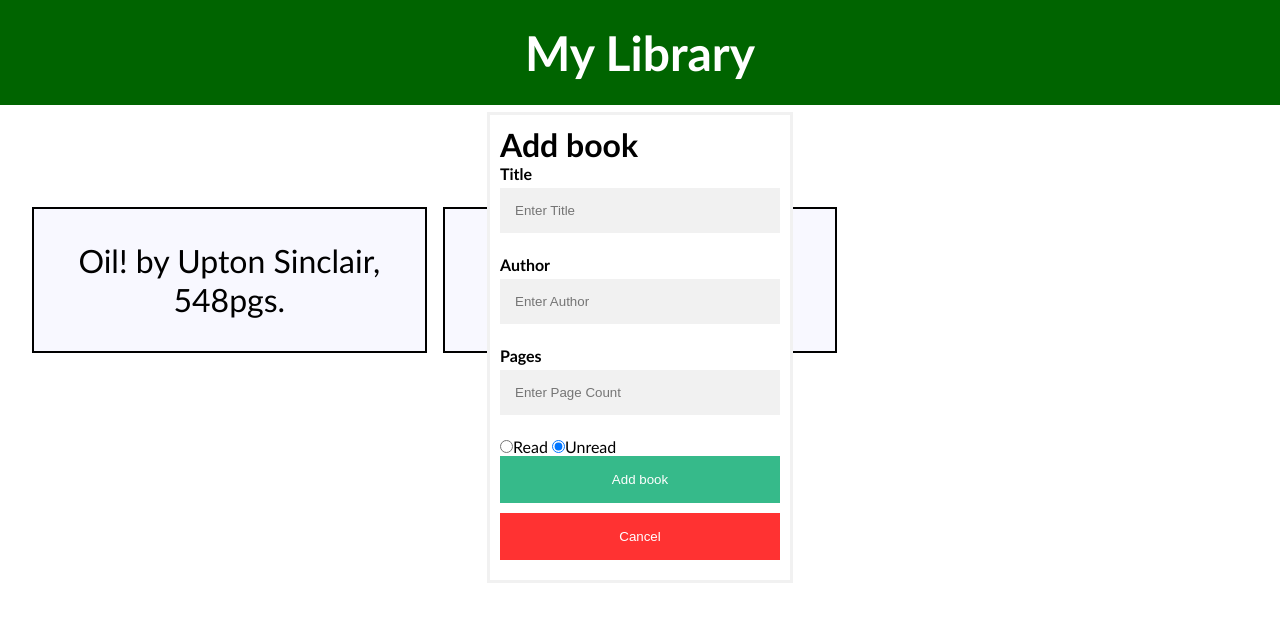
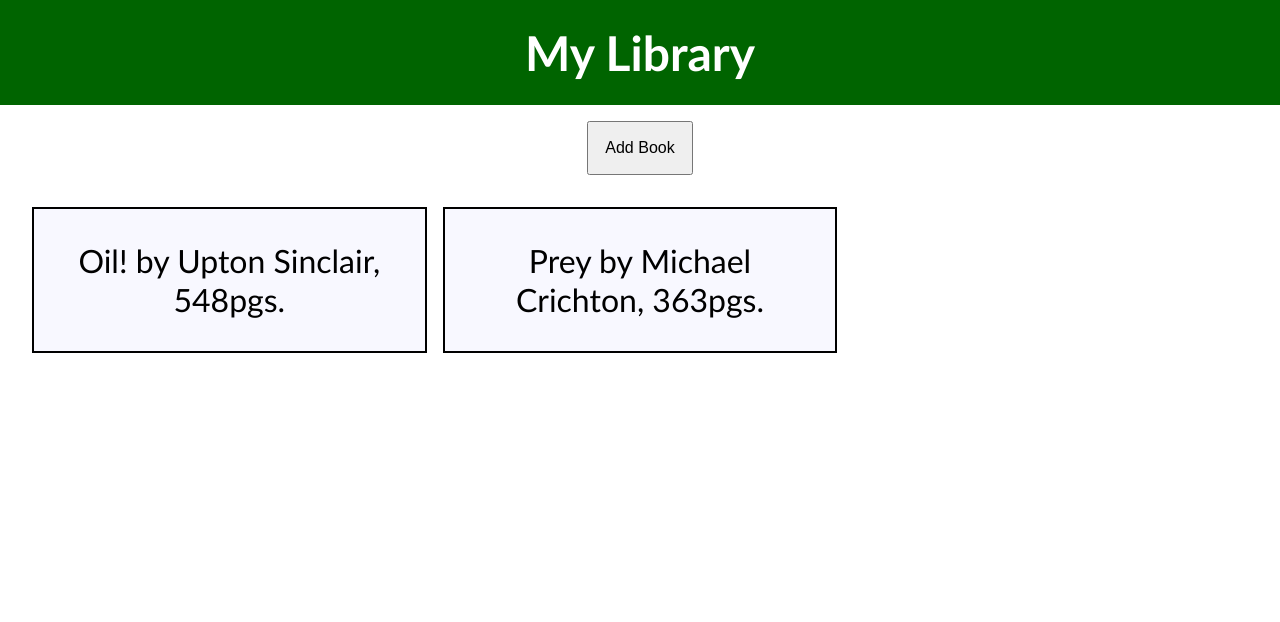
Before and after one commit to TedV4/library, a plain HTML site: page index.html in a window 1280 px wide. Drawn offline with Linux system fonts and the light colour scheme.

Commit message:
Style form, change positioning to absolute

```diff
--- a/style.css
+++ b/style.css
@@ -20,10 +20,10 @@ header {
 }
 
 .add-book-container {
-    display: flex;
-    flex-direction: column;
-    justify-content: center;
-    align-items: center;
+  display: flex;
+  flex-direction: column;
+  justify-content: center;
+  align-items: center;
 }
 
 .open-book-form {
@@ -35,18 +35,17 @@ header {
 }
 
 .book-form {
-  display: block;
+  display: none;
   border: 3px solid #f1f1f1;
   top: 0;
-  margin-top: 7em;
-  position: fixed;
+  margin-top: 2em;
+  position: absolute;
   z-index: 9;
-  overflow: auto;
 }
 
 .form-container {
   max-width: 300px;
-  padding: 10px;
+  padding: 1em;
   background-color: white;
 }
 
@@ -80,6 +79,10 @@ header {
   background-color: red;
 }
 
+#reading-status {
+  margin-bottom: 2em;
+}
+
 button:hover {
   opacity: 1;
 }
```
